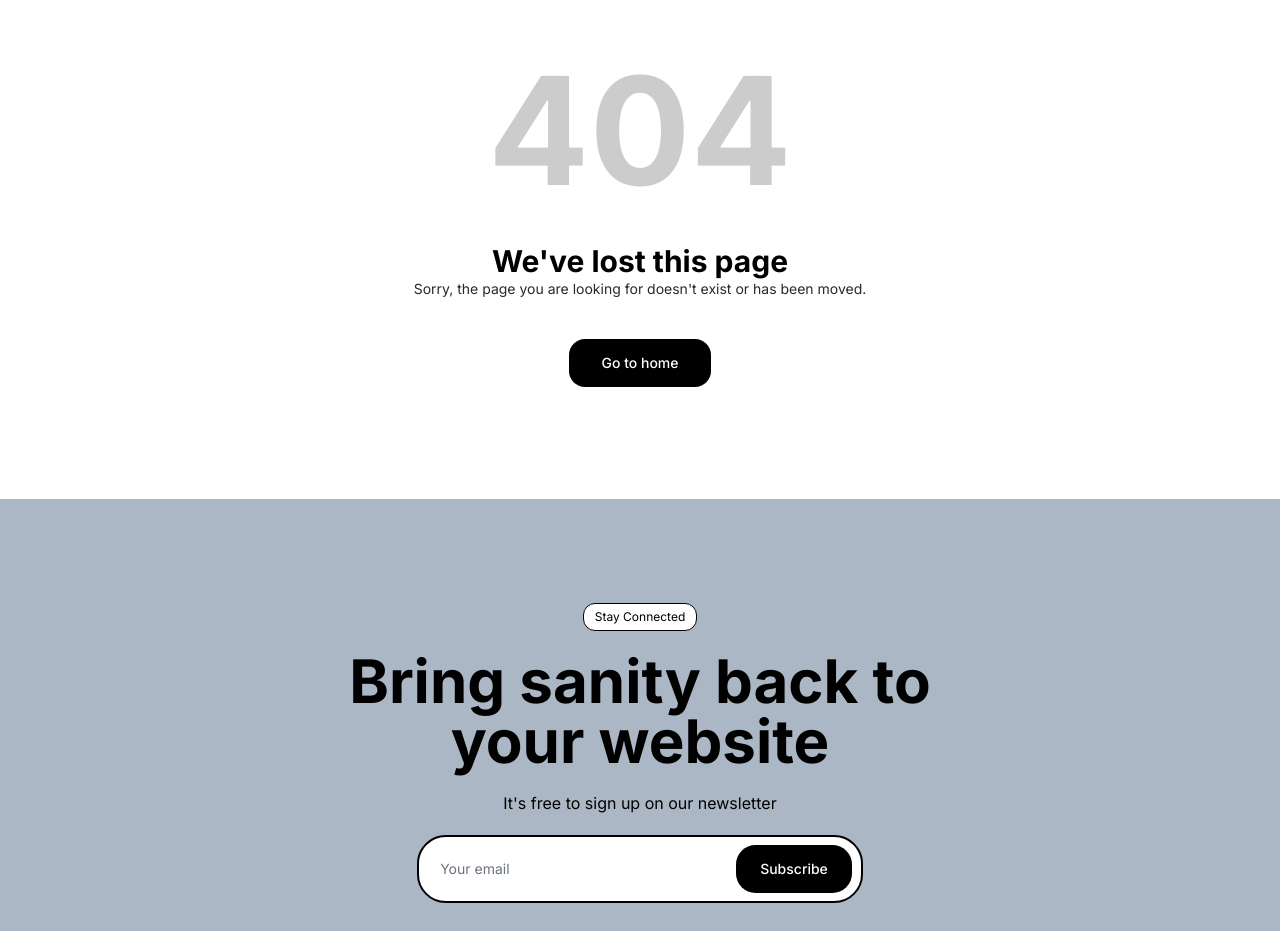
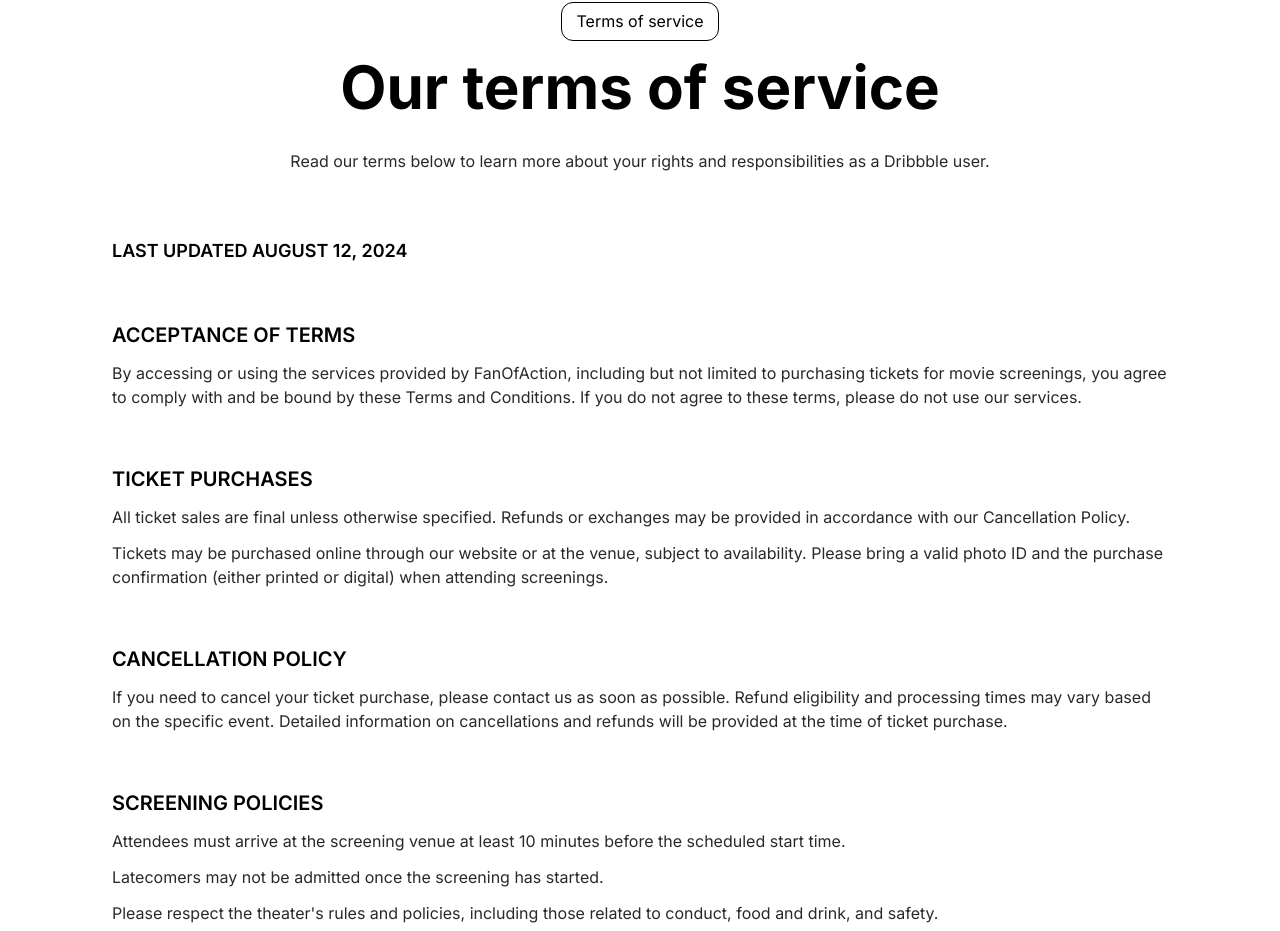
Before and after one commit to fanofactioncode/frontend, a Next.js app: page /terms-and-conditions in a window 1280 px wide. Before the commit this address had no page. Shown: the part 166-1097 px from the top of the page. Built offline with nearby package versions, Linux system fonts and the light colour scheme.

Commit message:
feat(page): terms and condition added

```diff
--- a/src/app/privacy-policy/page.tsx
+++ b/src/app/privacy-policy/page.tsx
@@ -9,7 +9,7 @@
         <h1 className="text-center text-4xl sm:text-6xl font-bold text-text mt-2">
           We are committed to your privacy
         </h1>
-        <p className="text-sm sm:text-base text-center text-text-sub mt-6">
+        <p className="text-sm sm:text-base text-center text-text-sub mt-2 sm:mt-6">
           Learn more about how Dribbble collects and uses data and your rights
           as a Dribbble user.
         </p>
@@ -40,7 +40,7 @@
         </div>
 
         <div className="space-y-3">
-          <h2 className="text-base sm:text-lg text-text uppercase font-semibold">
+          <h2 className="text-base sm:text-xl text-text uppercase font-semibold">
             Information We Collect
           </h2>
           <p>
@@ -85,7 +85,7 @@
         </div>
 
         <div className="space-y-3">
-          <h2 className="text-base sm:text-lg text-text uppercase font-semibold">
+          <h2 className="text-base sm:text-xl text-text uppercase font-semibold">
             How We Use Your Information
           </h2>
           <p>We use the information collected for the following purposes:</p>
@@ -119,7 +119,7 @@
         </div>
 
         <div className="space-y-3">
-          <h2 className="text-base sm:text-lg text-text uppercase font-semibold">
+          <h2 className="text-base sm:text-xl text-text uppercase font-semibold">
             Sharing Your Information
           </h2>
           <p>
@@ -156,7 +156,7 @@
         </div>
 
         <div className="space-y-3">
-          <h2 className="text-base sm:text-lg text-text uppercase font-semibold">
+          <h2 className="text-base sm:text-xl text-text uppercase font-semibold">
             Your Choices
           </h2>
           <p>
@@ -182,7 +182,7 @@
         </div>
 
         <div className="space-y-3">
-          <h2 className="text-base sm:text-lg text-text uppercase font-semibold">
+          <h2 className="text-base sm:text-xl text-text uppercase font-semibold">
             Security
           </h2>
           <p>
@@ -194,7 +194,7 @@
         </div>
 
         <div className="space-y-3">
-          <h2 className="text-base sm:text-lg text-text uppercase font-semibold">
+          <h2 className="text-base sm:text-xl text-text uppercase font-semibold">
             Children&apos;s Privacy
           </h2>
           <p>
@@ -206,7 +206,7 @@
         </div>
 
         <div className="space-y-3">
-          <h2 className="text-base sm:text-lg text-text uppercase font-semibold">
+          <h2 className="text-base sm:text-xl text-text uppercase font-semibold">
             Changes to this Privacy Policy
           </h2>
           <p>
@@ -218,7 +218,7 @@
         </div>
 
         <div className="space-y-3">
-          <h2 className="text-base sm:text-lg text-text uppercase font-semibold">
+          <h2 className="text-base sm:text-xl text-text uppercase font-semibold">
             Contact Us
           </h2>
           <p>
--- /dev/null
+++ b/src/app/terms-and-conditions/layout.tsx
@@ -0,0 +1,8 @@
+import PageLayout from "@/components/layout/page-layout";
+import React from "react";
+
+export default function TermsAndConditionLayout({
+  children,
+}: React.PropsWithChildren) {
+  return <PageLayout>{children}</PageLayout>;
+}
--- /dev/null
+++ b/src/app/terms-and-conditions/page.tsx
@@ -0,0 +1,164 @@
+import React from "react";
+
+import Badge from "@/components/ui/badge";
+
+export default function TermsAndConditionsPage() {
+  return (
+    <main className="container py-16 sm:py-24 sm:px-28">
+      <div className="flex flex-col justify-center items-center gap-2">
+        <Badge size="lg">Terms of service</Badge>
+        <h1 className="text-center text-4xl sm:text-6xl font-bold text-text mt-2">
+          Our terms of service
+        </h1>
+        <p className="text-sm sm:text-base text-center text-text-sub mt-2 sm:mt-6">
+          Read our terms below to learn more about your rights and
+          responsibilities as a Dribbble user.
+        </p>
+      </div>
+      <section className="py-16 space-y-14 text-sm sm:text-base text-text-sub leading-5">
+        <div className="space-y-5 sm:space-y-8">
+          <h3 className="text-base sm:text-lg text-text uppercase font-semibold">
+            LAST UPDATED AUGUST 12, 2024
+          </h3>
+        </div>
+
+        <div className="space-y-3">
+          <h2 className="text-base sm:text-xl text-text uppercase font-semibold">
+            Acceptance of Terms
+          </h2>
+          <p>
+            By accessing or using the services provided by FanOfAction,
+            including but not limited to purchasing tickets for movie
+            screenings, you agree to comply with and be bound by these Terms and
+            Conditions. If you do not agree to these terms, please do not use
+            our services.
+          </p>
+        </div>
+
+        <div className="space-y-3">
+          <h2 className="text-base sm:text-xl text-text uppercase font-semibold">
+            Ticket Purchases
+          </h2>
+          <p>
+            All ticket sales are final unless otherwise specified. Refunds or
+            exchanges may be provided in accordance with our Cancellation
+            Policy.
+          </p>
+          <p>
+            Tickets may be purchased online through our website or at the venue,
+            subject to availability. Please bring a valid photo ID and the
+            purchase confirmation (either printed or digital) when attending
+            screenings.
+          </p>
+        </div>
+
+        <div className="space-y-3">
+          <h2 className="text-base sm:text-xl text-text uppercase font-semibold">
+            Cancellation Policy
+          </h2>
+          <p>
+            If you need to cancel your ticket purchase, please contact us as
+            soon as possible. Refund eligibility and processing times may vary
+            based on the specific event. Detailed information on cancellations
+            and refunds will be provided at the time of ticket purchase.
+          </p>
+        </div>
+
+        <div className="space-y-3">
+          <h2 className="text-base sm:text-xl text-text uppercase font-semibold">
+            Screening Policies
+          </h2>
+          <p>
+            Attendees must arrive at the screening venue at least 10 minutes
+            before the scheduled start time.
+          </p>
+          <p>Latecomers may not be admitted once the screening has started.</p>
+          <p>
+            Please respect the theater&apos;s rules and policies, including
+            those related to conduct, food and drink, and safety.
+          </p>
+        </div>
+
+        <div className="space-y-3">
+          <h2 className="text-base sm:text-xl text-text uppercase font-semibold">
+            Film Schedule
+          </h2>
+          <p>
+            The film schedule is subject to change without notice. We will make
+            reasonable efforts to notify ticket holders of any changes via the
+            contact information provided during the ticket purchase process.
+          </p>
+        </div>
+
+        <div className="space-y-3">
+          <h2 className="text-base sm:text-xl text-text uppercase font-semibold">
+            Copyright and Licensing
+          </h2>
+          <p>
+            All films screened by FanOfAction are protected by copyright law.
+            Unauthorized recording or distribution of the films is strictly
+            prohibited. We hold the necessary licenses and permissions to screen
+            films in public venues.
+          </p>
+        </div>
+
+        <div className="space-y-3">
+          <h2 className="text-base sm:text-xl text-text uppercase font-semibold">
+            Liability
+          </h2>
+          <p>
+            FanOfAction and our theater partners are not responsible for any
+            loss, damage, injury, or theft of personal belongings that may occur
+            during your attendance at our screenings.
+          </p>
+        </div>
+
+        <div className="space-y-3">
+          <h2 className="text-base sm:text-xl text-text uppercase font-semibold">
+            Age Restrictions
+          </h2>
+          <p>
+            Some films may have age restrictions or content advisories. Please
+            check film details and ratings before purchasing tickets.
+          </p>
+          <p>
+            By using FanOfAction, you acknowledge that you have read and
+            understood this Privacy Policy and agree to its terms and
+            conditions.
+          </p>
+        </div>
+
+        <div className="space-y-3">
+          <h2 className="text-base sm:text-xl text-text uppercase font-semibold">
+            Privacy Policy
+          </h2>
+          <p>
+            We collect and store personal information as described in our
+            Privacy Policy, which is accessible on our website.
+          </p>
+        </div>
+
+        <div className="space-y-3">
+          <h2 className="text-base sm:text-xl text-text uppercase font-semibold">
+            Changes to Terms and Conditions
+          </h2>
+          <p>
+            We reserve the right to update or modify these Terms and Conditions
+            at any time. You are responsible for reviewing these terms
+            periodically to ensure your continued compliance.
+          </p>
+        </div>
+
+        <div className="space-y-3">
+          <h2 className="text-base sm:text-xl text-text uppercase font-semibold">
+            Contact Information
+          </h2>
+          <p>
+            If you have any questions or concerns about these Terms and
+            Conditions, please contact us at: info@fanofaction.com.
+          </p>
+        </div>
+      </section>
+    </main>
+  );
+}
--- a/src/components/common/header.tsx
+++ b/src/components/common/header.tsx
@@ -15,7 +15,7 @@
             <LogoIcon className="size-12" />
           </Link>
 
-          <div className="border-[0.5px] flex flex-col gap-1 border-secondary rounded-full px-2 py-3.5">
+          <div className="border-[1px] flex flex-col gap-1 border-secondary dark:border-primary rounded-full px-2 py-3.5">
             <span className="h-[2px] rounded-full inline-block w-5 bg-primary"></span>
             <span className="h-[2px] rounded-full inline-block w-5 bg-primary"></span>
           </div>
--- a/src/components/ui/badge.tsx
+++ b/src/components/ui/badge.tsx
@@ -7,7 +7,7 @@
     variants: {
       size: {
         default: "text-xs px-[0.9em] py-[0.4em] rounded-xl",
-        lg: "text-base sm:text-base px-[0.9em] py-[0.4em] rounded-2xl",
+        lg: "text-base sm:text-base px-[0.9em] py-[0.4em] rounded-xl",
       },
     },
     defaultVariants: {
```
